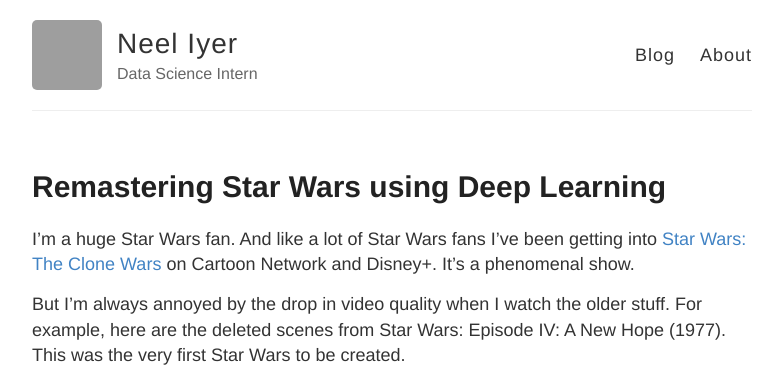
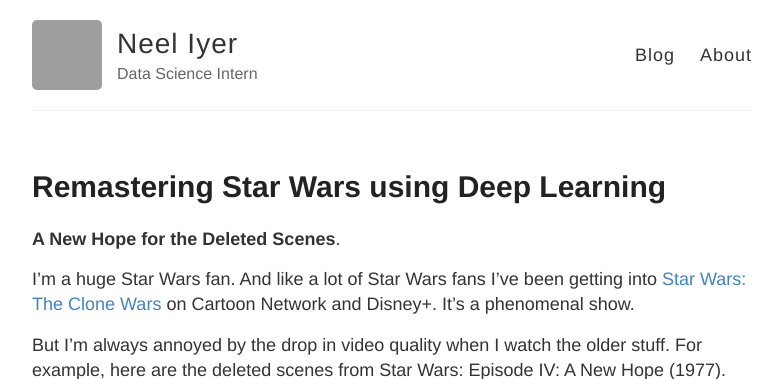
Before and after one commit to neelriyer/neelriyer.github.io, a Jekyll site: the page built from _posts/2020-06-19-Star-Wars-Remastery.md, in a window 1280 px wide and 900 px high, cut to the strip 0-379 px from the top of the window. Shown: the whole strip, without its empty margins (248-1030 px from the left). Built offline with Jekyll 4.4.1, drawn with Linux system fonts in a browser that asks for light colours; grey boxes are pictures that could not be loaded.

Commit message:
more changes

```diff
--- a/_posts/2020-06-19-Star-Wars-Remastery.md
+++ b/_posts/2020-06-19-Star-Wars-Remastery.md
@@ -2,6 +2,7 @@
 layout: post
 title: Remastering Star Wars using Deep Learning
 ---
+__A New Hope for the Deleted Scenes__.
 
 I’m a huge Star Wars fan. And like a lot of Star Wars fans I’ve been getting into [Star Wars: The Clone Wars](https://www.imdb.com/title/tt0458290/) on Cartoon Network and Disney+. It’s a phenomenal show.
 
```
